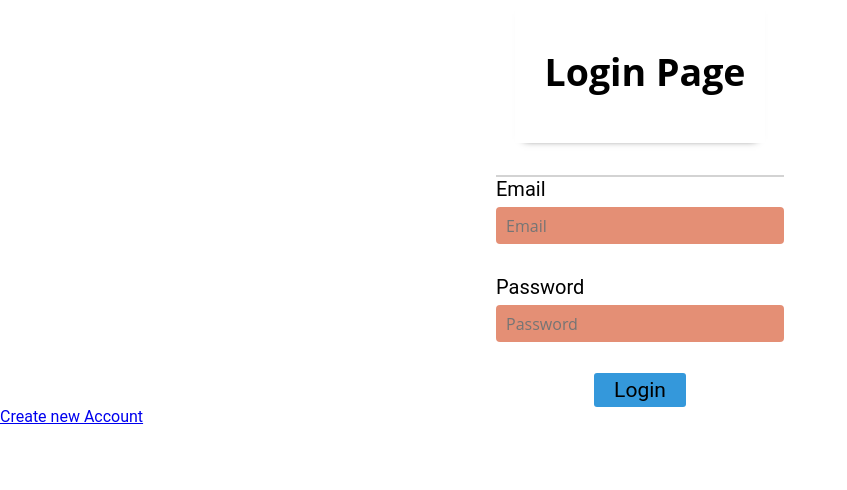
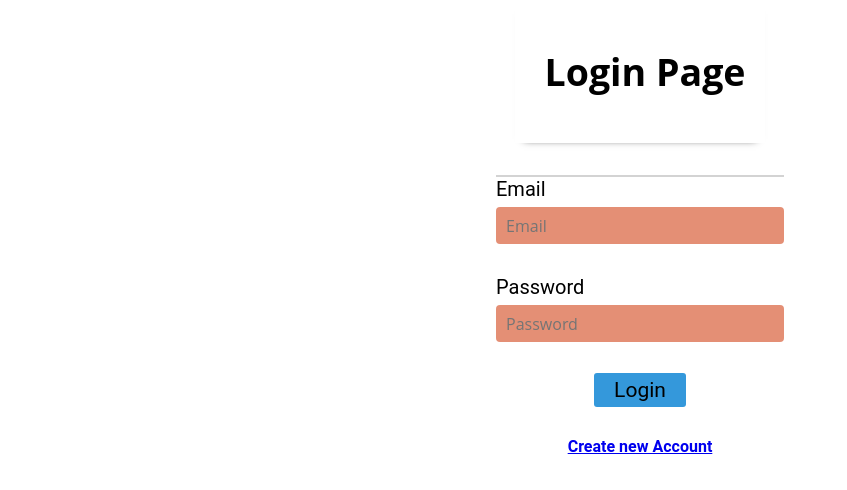
Before and after one commit to codeeam/Project-4, a React (Create React App) app in the folder Frontend/: page /login in a window 1280 px wide. Shown: the top 490 px of the page, without its empty margins (0-847 px from the left). Built offline with nearby package versions, Linux system fonts and the light colour scheme.

Commit message:
Login/frontend fineshed

```diff
--- a/Frontend/src/App.css
+++ b/Frontend/src/App.css
@@ -18,9 +18,10 @@ body {
   text-align: center;
 }
 
-.signUP {
-  color: rgb(46, 129, 244);
-}
+ .signUP {
+ color: rgb(46, 129, 244);
+
+ }
 
 .logo-cover {
   color: blanchedalmond;
@@ -32,9 +33,10 @@ body {
 .signUp-cover {
   color: blanchedalmond;
   min-width: 100px;
-  padding: 0.1px;
-  min-height: 50%;
+  padding: 0.5px;
+  min-height: 20%;
   border-radius: 50%;
+
 }
 
 * {
--- a/Frontend/src/App.js
+++ b/Frontend/src/App.js
@@ -4,6 +4,7 @@ import { BrowserRouter as Router, Route, Link, Redirect } from 'react-router-dom
 import English from './Screens/English/English'
 import Navbar from './component/NavbarAfterLogin/Navbar'
 import './App.css';
+
 import Login from './component/NavbarAfterLogin/Login';
 import signup from './component/NavbarAfterLogin/Signup'
 import Join from './Components/ChatApp/Join/Join'
@@ -87,7 +88,7 @@ function App() {
         </div>
       </Route>
       <Route  path="/login" exact component={Login} />
-      <Route path ="/signup" component={SignUP}/>
+      <Route path ="/signup" component={signup}/>
       <Route exact path="/aboutUs" component={About}/>
       <Route exact path="/contactUs" component={Contact}/>
       <Route exact path="/english" component={English}/>
--- a/Frontend/src/component/NavbarAfterLogin/Navbar.js
+++ b/Frontend/src/component/NavbarAfterLogin/Navbar.js
@@ -20,7 +20,7 @@ const Navbar = () => {
 					</div>
 				</div>
 				{/* <div className="header__right">
-					<Link to="/signup" style={{ textDecoration: 'none' }}><div className="signUp-cover"><h2 className="signUP">SignIn</h2></div></Link>
+					<Link to="/SignUP" style={{ textDecoration: 'none' }}><div className="signUp-cover"><h2 className="signUP">SignOut</h2></div></Link>
 				</div> */}
 			</div>
 			<Route  path="/login" exact component={Login} />
--- a/Frontend/src/component/NavbarAfterLogin/Sign.css
+++ b/Frontend/src/component/NavbarAfterLogin/Sign.css
@@ -57,6 +57,21 @@
     transition: all 250ms ease-in-out;
     cursor: pointer;
 }
+.signup{
+ display: flex;
+ justify-content: center;
+ margin-top: 30px;
+ font-weight: bold;
+ font-size: medium;
+ box-shadow: #2386c8;
+
+}
+.signup :hover{
+    background-color: #2386c8;
+    box-shadow: #2386c8;
+
+}
+
 .btn :focus{
     outline: none;
 
```
